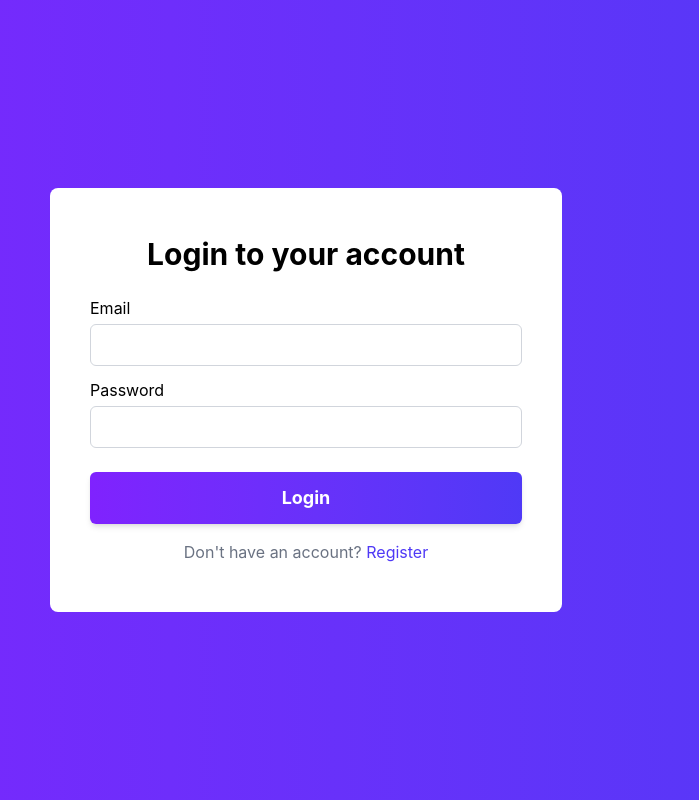
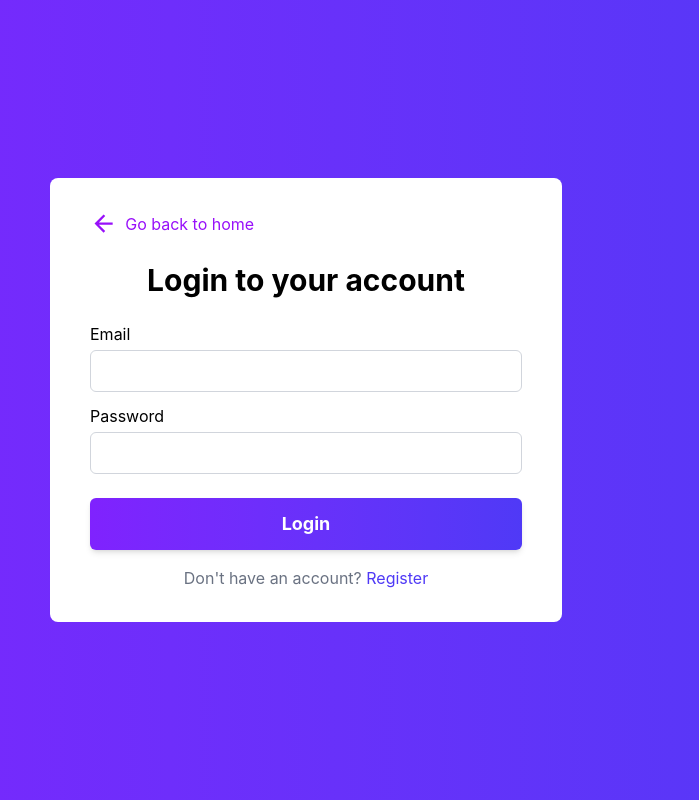
Before and after one commit to sohamnesarikar/mern-auth-service, a React app in the folder frontend/: page /login in a window 1280 px wide. Shown: the whole page, without its empty margins (334-1033 px from the left). Built offline with nearby package versions, Linux system fonts and the light colour scheme; the HTML template or start-up script is replaced by a standard one.

Commit message:
handling redirection

```diff
--- a/frontend/package.json
+++ b/frontend/package.json
@@ -16,6 +16,7 @@
     "react": "^19.2.0",
     "react-dom": "^19.2.0",
     "react-hook-form": "^7.72.1",
+    "react-icons": "^5.6.0",
     "react-router": "^7.14.0",
     "react-toastify": "^11.0.5",
     "tailwindcss": "^4.2.2"
--- a/frontend/src/components/Hero.jsx
+++ b/frontend/src/components/Hero.jsx
@@ -2,6 +2,7 @@ import { useNavigate } from "react-router";
 
 const Hero = () => {
   const navigate = useNavigate();
+
   return (
     <div className="w-full">
       <div className="max-w-7xl mx-auto p-4">
@@ -17,7 +18,7 @@ const Hero = () => {
           </p>
 
           <div className="mt-6">
-            <button className="bg-white text-indigo-600 px-6 py-2 rounded-lg font-semibold hover:scale-105 transition">
+            <button className="bg-white text-indigo-600 px-6 py-2 rounded-lg font-semibold hover:scale-105 transition" onClick={() => navigate('/register')}>
               Get Started
             </button>
           </div>
--- a/frontend/src/components/PublicRoute.jsx
+++ b/frontend/src/components/PublicRoute.jsx
@@ -3,9 +3,10 @@ import { useAuth } from "../context/useAuth";
 
 const PublicRoute = ({ children }) => {
   const { user } = useAuth();
+  const isLoggedIn = localStorage.getItem("isLoggedIn");
 
-  if (user) {
-    return <Navigate to="/" />;
+  if (user && isLoggedIn) {
+    return <Navigate to="/dashboard" />;
   }
 
   return children;
--- a/frontend/src/pages/Login.jsx
+++ b/frontend/src/pages/Login.jsx
@@ -1,4 +1,5 @@
 import { useForm } from "react-hook-form";
+import { IoMdArrowBack } from "react-icons/io";
 import { Link, useNavigate } from "react-router";
 import { getUserApi, loginApi } from "../api/auth";
 import { toast } from "react-toastify";
@@ -36,8 +37,17 @@ const Login = () => {
   };
 
   return (
-    <div className="max-w-lg w-full bg-white rounded-lg px-10 py-12">
-      <h1 className="text-center text-3xl font-bold mb-6">
+    <div className="max-w-lg w-full bg-white rounded-lg px-10 py-8">
+      <div
+        className="flex items-center gap-2 cursor-pointer"
+        onClick={() => navigate("/")}
+      >
+        <IoMdArrowBack size={"1.7em"} className="text-purple-600" />{" "}
+        <span className="text-md hover:underline text-purple-600">
+          Go back to home
+        </span>
+      </div>
+      <h1 className="text-center text-3xl font-bold my-6">
         Login to your account
       </h1>
       <form onSubmit={handleSubmit(onSubmit)}>
--- a/frontend/src/pages/Register.jsx
+++ b/frontend/src/pages/Register.jsx
@@ -2,6 +2,7 @@ import { useForm } from "react-hook-form";
 import { Link, useNavigate } from "react-router";
 import { toast } from "react-toastify";
 import { registerApi } from "../api/auth";
+import { IoMdArrowBack } from "react-icons/io";
 
 const Register = () => {
   const {
@@ -27,8 +28,17 @@ const Register = () => {
   };
 
   return (
-    <div className="max-w-lg w-full bg-white rounded-lg px-10 py-12">
-      <h1 className="text-center text-3xl font-bold mb-6">Create an account</h1>
+    <div className="max-w-lg w-full bg-white rounded-lg px-10 py-6">
+      <div
+        className="flex items-center gap-2 cursor-pointer"
+        onClick={() => navigate("/")}
+      >
+        <IoMdArrowBack size={"1.7em"} className="text-purple-600" />{" "}
+        <span className="text-md hover:underline text-purple-600">
+          Go back to home
+        </span>
+      </div>
+      <h1 className="text-center text-3xl font-bold my-6">Create an account</h1>
       <form onSubmit={handleSubmit(onSubmit)}>
         <div className="flex flex-col my-3">
           <label htmlFor="name">Full Name</label>
```
Also changed, not shown: 1 other file (tests, documents, lock files or other folders).
